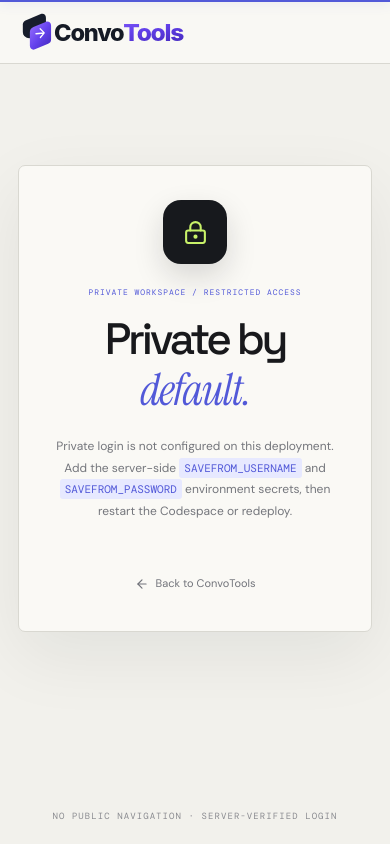
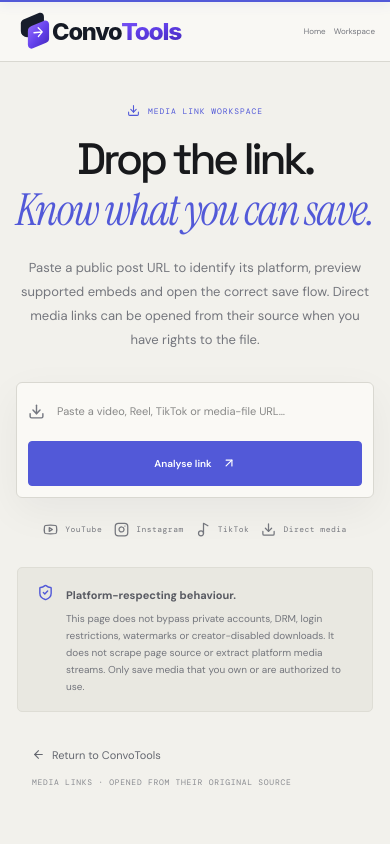
Before and after one commit to RAJ-SUHANDANI/ConvoTools, a Next.js app: page /savefrom in a window 390 px wide. Built offline with nearby package versions, Linux system fonts and the light colour scheme.

Commit message:
Improve responsive layouts and simplify workspace access

```diff
--- a/app/savefrom/page.tsx
+++ b/app/savefrom/page.tsx
@@ -1,21 +1,12 @@
 import type { Metadata } from "next";
-import { cookies } from "next/headers";
-import SavefromGate from "@/components/SavefromGate";
 import PrivateSavefrom from "@/components/PrivateSavefrom";
-import { COOKIE_NAME, savefromCredentialsConfigured, verifySavefromToken } from "@/lib/savefrom-auth";
-
-export const dynamic = "force-dynamic";
-export const runtime = "nodejs";
 
 export const metadata: Metadata = {
-  title: "Private workspace · ConvoTools",
-  description: "Private, access-controlled media link workspace.",
+  title: "Media link workspace · ConvoTools",
+  description: "Identify media links, preview supported embeds and open official save options.",
   robots: { index: false, follow: false, noarchive: true, nosnippet: true },
 };
 
-export default async function SavefromPage() {
-  const configured = savefromCredentialsConfigured();
-  const jar = await cookies();
-  const authorized = configured && verifySavefromToken(jar.get(COOKIE_NAME)?.value);
-  return authorized ? <PrivateSavefrom /> : <SavefromGate configured={configured} />;
+export default function SavefromPage() {
+  return <PrivateSavefrom />;
 }
```
